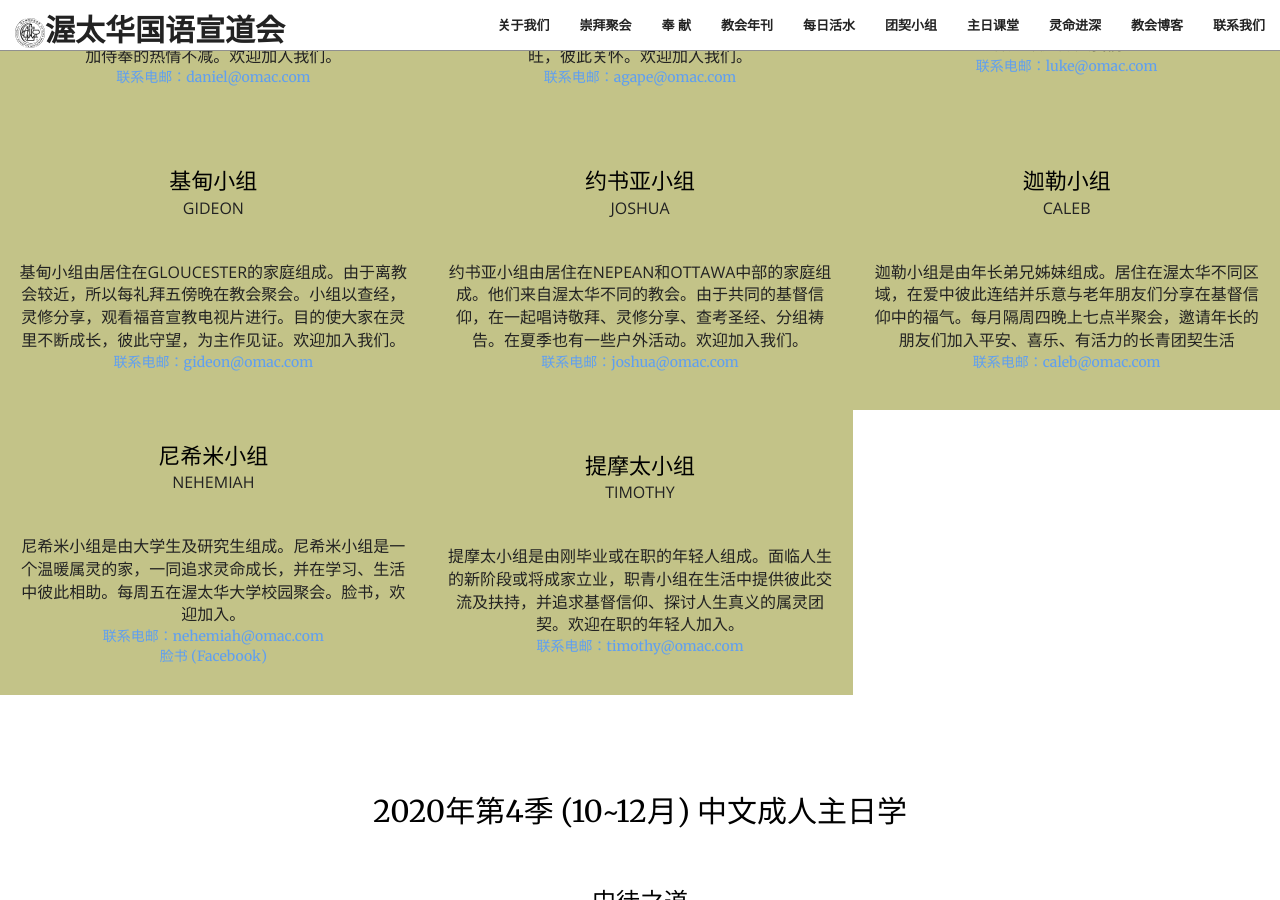
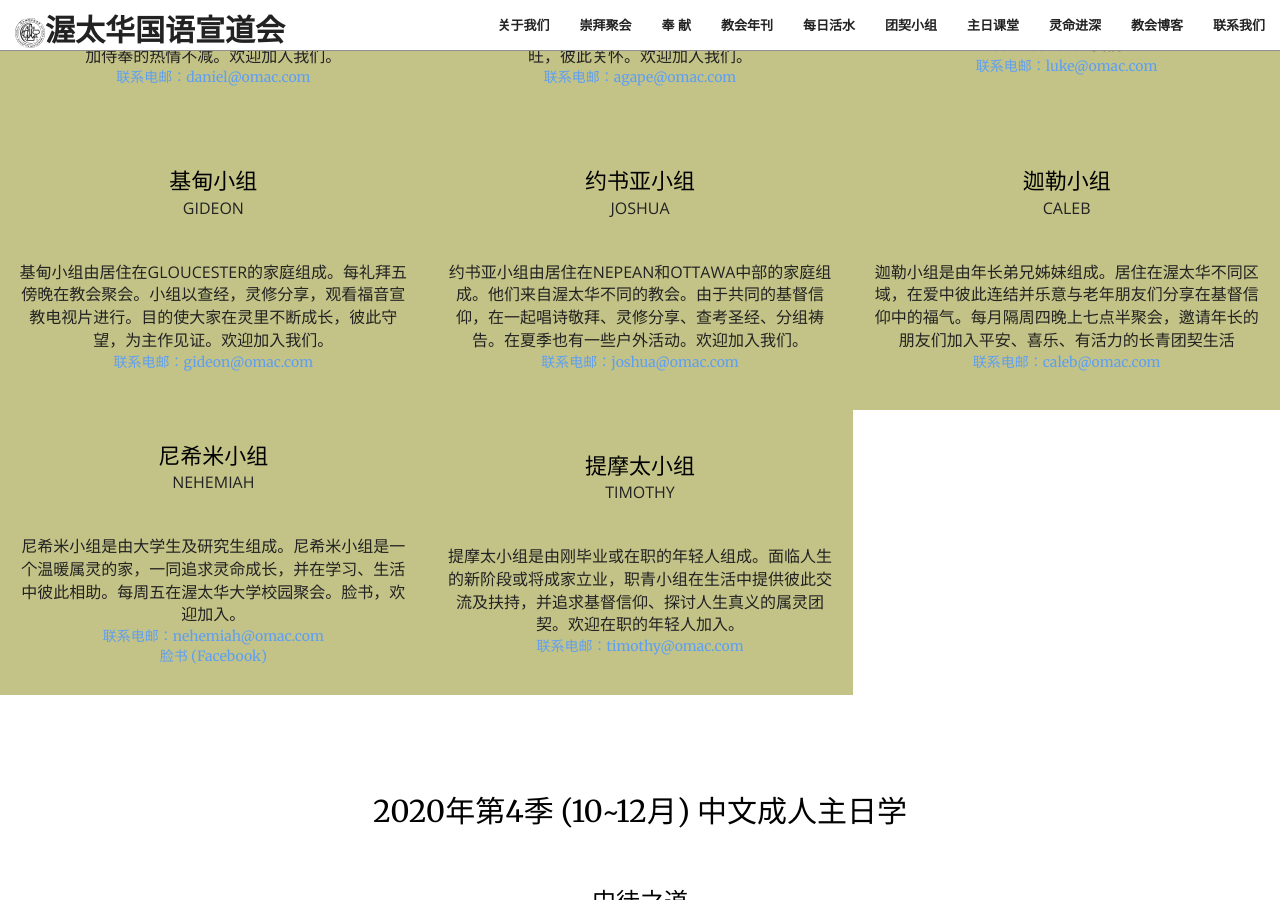
Before and after one commit to JonasYow/ottawaomac, a Jekyll site: the page built from index.html, in a window 1280 px wide and 900 px high, scrolled down 6358 px. Built offline with Jekyll 4.4.1, drawn with Linux system fonts in a browser that asks for light colours.

Commit message:
minor change of group

```diff
--- a/_data/groups.yaml
+++ b/_data/groups.yaml
@@ -23,7 +23,7 @@
   en: Gideon
   img: img/groups/default.jpg
   location: Orleans
-  description: 基甸小组由居住在Gloucester的家庭组成。由于离教会较近，所以每礼拜五傍晚在教会聚会。小组以查经，灵修分享，观看福音宣教电视片进行。目的使大家在灵里不断成长，彼此守望，为主作见证。欢迎加入我们。
+  description: 基甸小组由居住在Gloucester的家庭组成。每礼拜五傍晚在教会聚会。小组以查经，灵修分享，观看福音宣教电视片进行。目的使大家在灵里不断成长，彼此守望，为主作见证。欢迎加入我们。
   email: 2014omac@gmail.com
 
 - name: 约书亚小组
```
